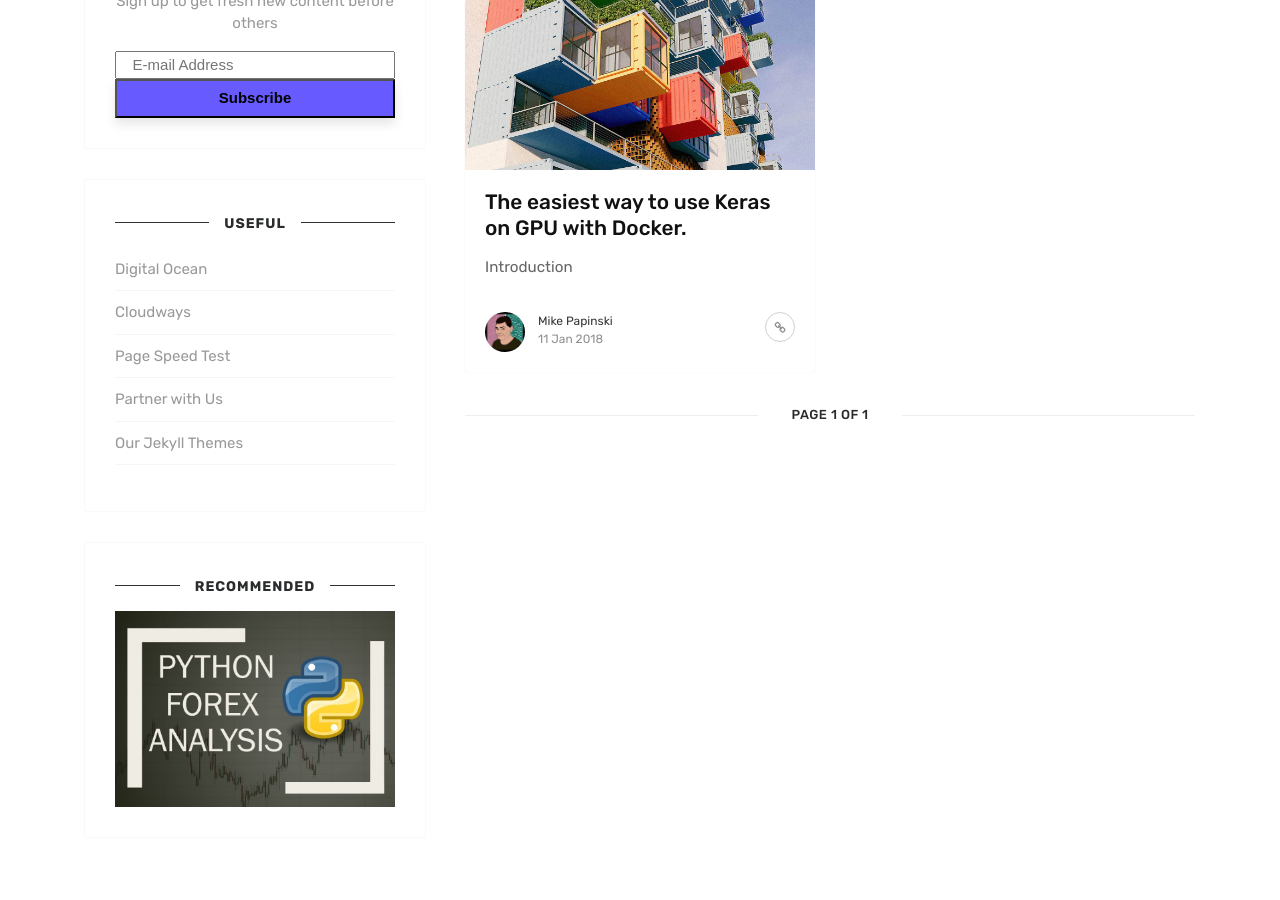
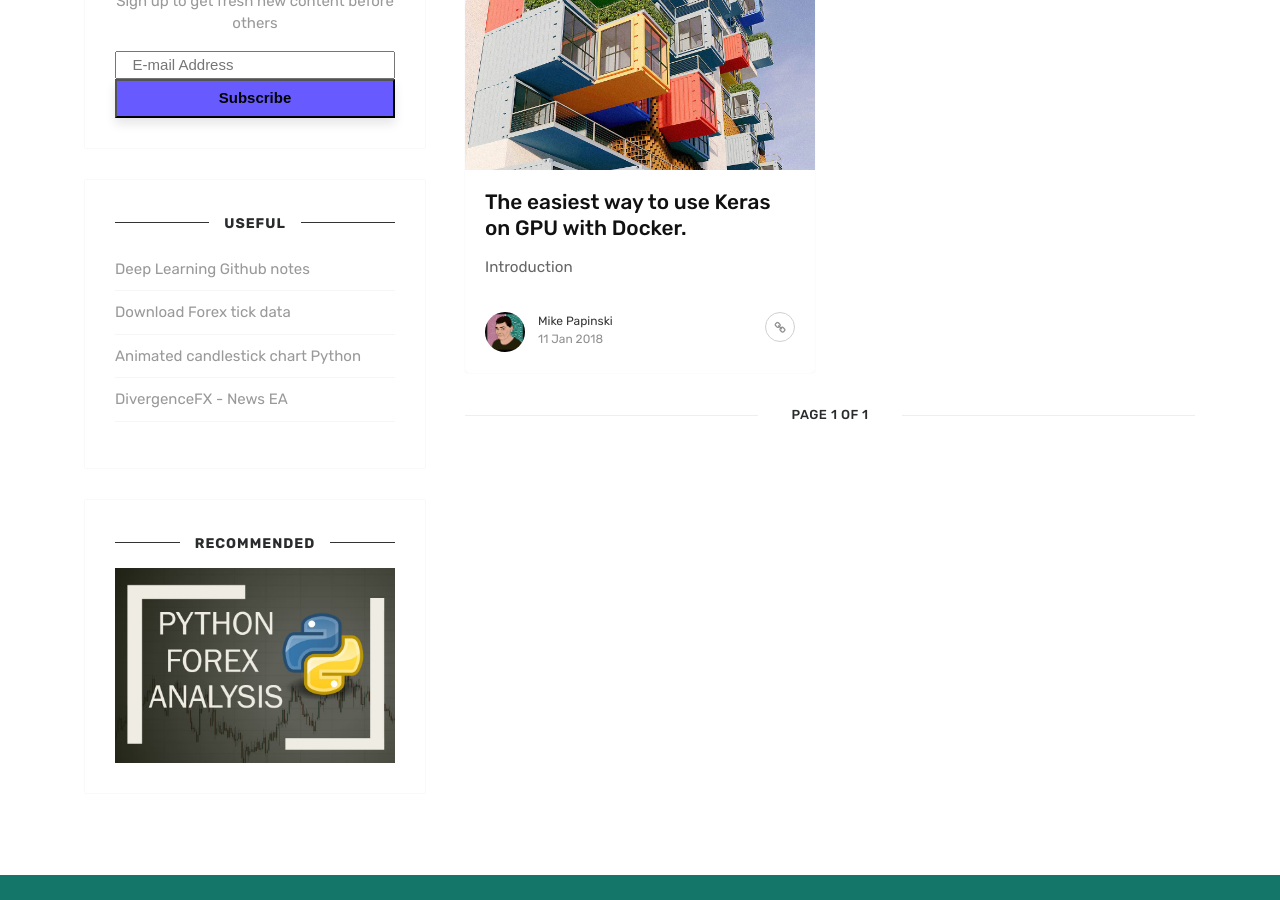
Before and after one commit to MikePapinski/MikePapinski.github.io, a Jekyll site: the page built from index.html, in a window 1280 px wide and 900 px high, scrolled down 883 px. Built offline with Jekyll 4.4.1, drawn with Linux system fonts in a browser that asks for light colours; emoji names are drawn with the system emoji font; the list of posts is cut into pages by our own code; comment, search, counter and statistics services are not loaded.

Commit message:
bloglist page

```diff
--- a/_includes/sidebar.html
+++ b/_includes/sidebar.html
@@ -8,11 +8,10 @@
         <div class="sidebar-section">
             <h5><span>Useful</span></h5>
             <ul style="list-none;">
-            <li><a target="_blank" href="https://m.do.co/c/84c9b45d0c47">Digital Ocean</a></li>
-            <li><a target="blank" href="https://www.cloudways.com/en/pricing.php?id=153986&a_bid=005da123">Cloudways</a></li>
-            <li><a target="blank" href="http://shareasale.com/r.cfm?b=875645&u=1087935&m=41388&urllink=&afftrack=">Page Speed Test</a></li>
-            <li><a target="blank" href="https://www.wowthemes.net/affiliate-area/?utm_source=fromjekyllsidebar&utm_campaign=sidebar">Partner with Us</a></li>
-            <li><a target="blank" href="https://www.wowthemes.net/category/jekyll-themes/">Our Jekyll Themes</a></li>
+            <li><a target="_blank" href="https://github.com/MikePapinski/DeepLearning">Deep Learning Github notes</a></li>
+            <li><a target="blank" href="https://www.youtube.com/watch?v=yw-GM3Hp51g">Download Forex tick data</a></li>
+            <li><a target="blank" href="https://www.youtube.com/watch?v=Rhcef3cqao0">Animated candlestick chart Python</a></li>
+            <li><a target="blank" href="https://divergencefx.com/">DivergenceFX - News EA</a></li>
             </ul>
         </div>
 
```
